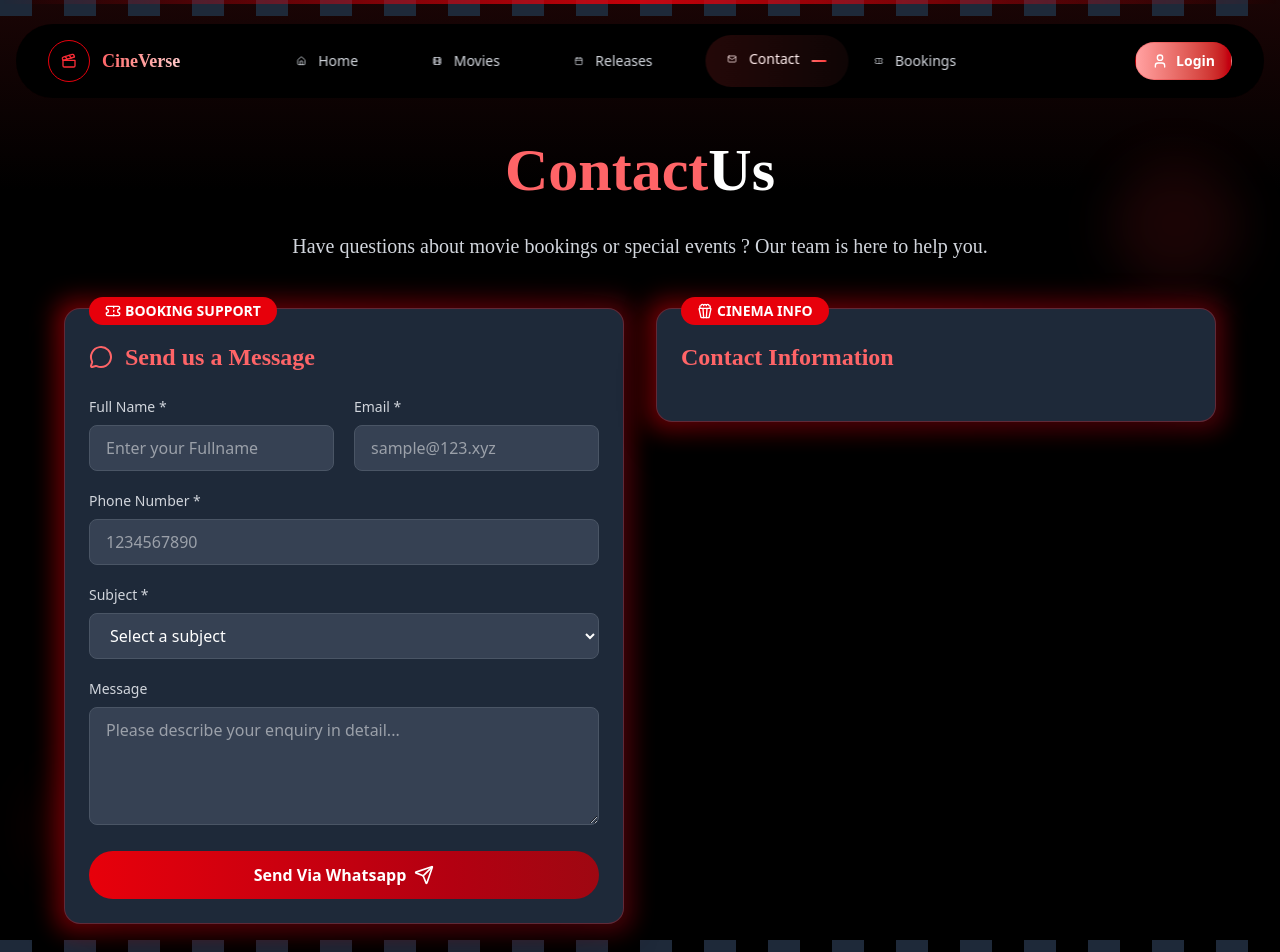
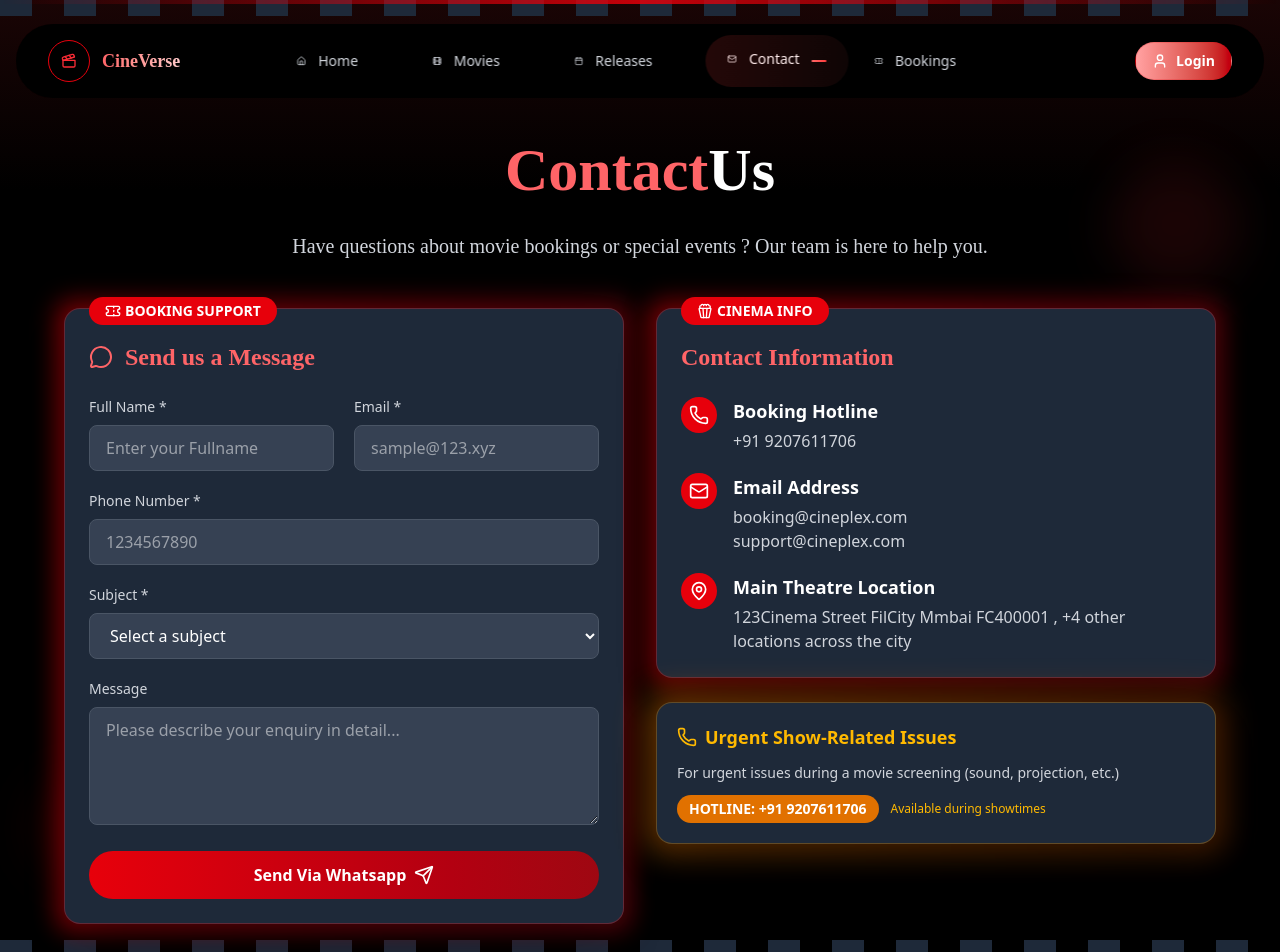
Before and after one commit to Jineshraj/mern-movie-booking-app, a React (Vite) app: page /contact in a window 1280 px wide. Shown: the top 952 px of the page. Built offline with nearby package versions, Linux system fonts and the light colour scheme.

Commit message:
complete contacts page

```diff
--- a/src/components/ContactsPage.jsx
+++ b/src/components/ContactsPage.jsx
@@ -1,7 +1,15 @@
 import { useState } from "react";
 import { contactStyles } from "../assets/dummyStyles";
 import { ToastContainer } from "react-toastify";
-import { MessageCircle, Popcorn, Send, Ticket } from "lucide-react";
+import {
+  Mail,
+  MapPin,
+  MessageCircle,
+  Phone,
+  Popcorn,
+  Send,
+  Ticket,
+} from "lucide-react";
 
 const ContactsPage = () => {
   const [formData, setFormData] = useState({
@@ -198,6 +206,7 @@
                     name="message"
                     id="message"
                     value={formData.message}
+                    onChange={handleChange}
                     rows={4}
                     className={contactStyles.textarea}
                     placeholder="Please describe your enquiry in detail..."
@@ -219,6 +228,77 @@
                   CINEMA INFO
                 </div>
                 <h2 className={contactStyles.formTitle}>Contact Information</h2>
+                <div className={contactStyles.contactInfo}>
+                  <div className={contactStyles.contactItem}>
+                    <div className={contactStyles.contactIconContainer}>
+                      <Phone className={contactStyles.contactIcon} />
+                    </div>
+                    <div>
+                      <h3 className={contactStyles.contactText}>
+                        Booking Hotline
+                      </h3>
+                      <p className={contactStyles.contactDetail}>
+                        +91 9207611706
+                      </p>
+                    </div>
+                  </div>
+
+                  <div className={contactStyles.contactItem}>
+                    <div className={contactStyles.contactIconContainer}>
+                      <Mail className={contactStyles.contactIcon} />
+                    </div>
+                    <div>
+                      <h3 className={contactStyles.contactText}>
+                        Email Address
+                      </h3>
+                      <p className={contactStyles.contactDetail}>
+                        booking@cineplex.com
+                      </p>
+                      <p className={contactStyles.contactDetail}>
+                        support@cineplex.com
+                      </p>
+                    </div>
+                  </div>
+
+                  <div className={contactStyles.contactItem}>
+                    <div className={contactStyles.contactIconContainer}>
+                      <MapPin className={contactStyles.contactIcon} />
+                    </div>
+                    <div>
+                      <h3 className={contactStyles.contactText}>
+                        Main Theatre Location
+                      </h3>
+                      <p className={contactStyles.contactDetail}>
+                        123Cinema Street FilCity Mmbai FC400001 , +4 other
+                        locations across the city
+                      </p>
+                    </div>
+                  </div>
+                </div>
+              </div>
+            </div>
+
+            {/* Emergency Support Card */}
+
+            <div className={contactStyles.cardRelative}>
+              <div className={contactStyles.emergencyCardGradient}></div>
+              <div className={contactStyles.emergencyCard}>
+                <h3 className={contactStyles.emergencyTitle}>
+                  <Phone className={contactStyles.emergencyIcon} />
+                  Urgent Show-Related Issues
+                </h3>
+                <p className={contactStyles.emergencyText}>
+                  For urgent issues during a movie screening (sound, projection,
+                  etc.)
+                </p>
+                <div className="flex items-center">
+                  <div className={contactStyles.emergencyHotline}>
+                    HOTLINE: +91 9207611706
+                  </div>
+                  <span className={contactStyles.emergencyNote}>
+                    Available during showtimes
+                  </span>
+                </div>
               </div>
             </div>
           </div>
```
